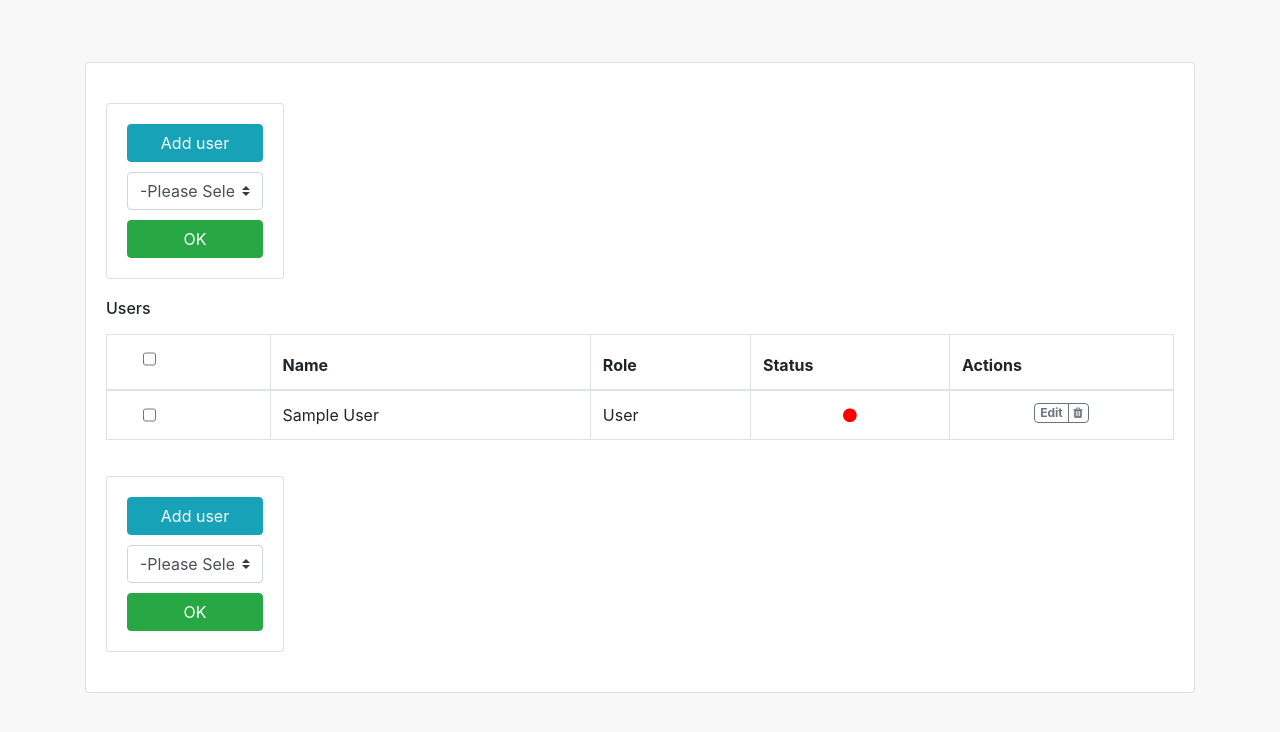
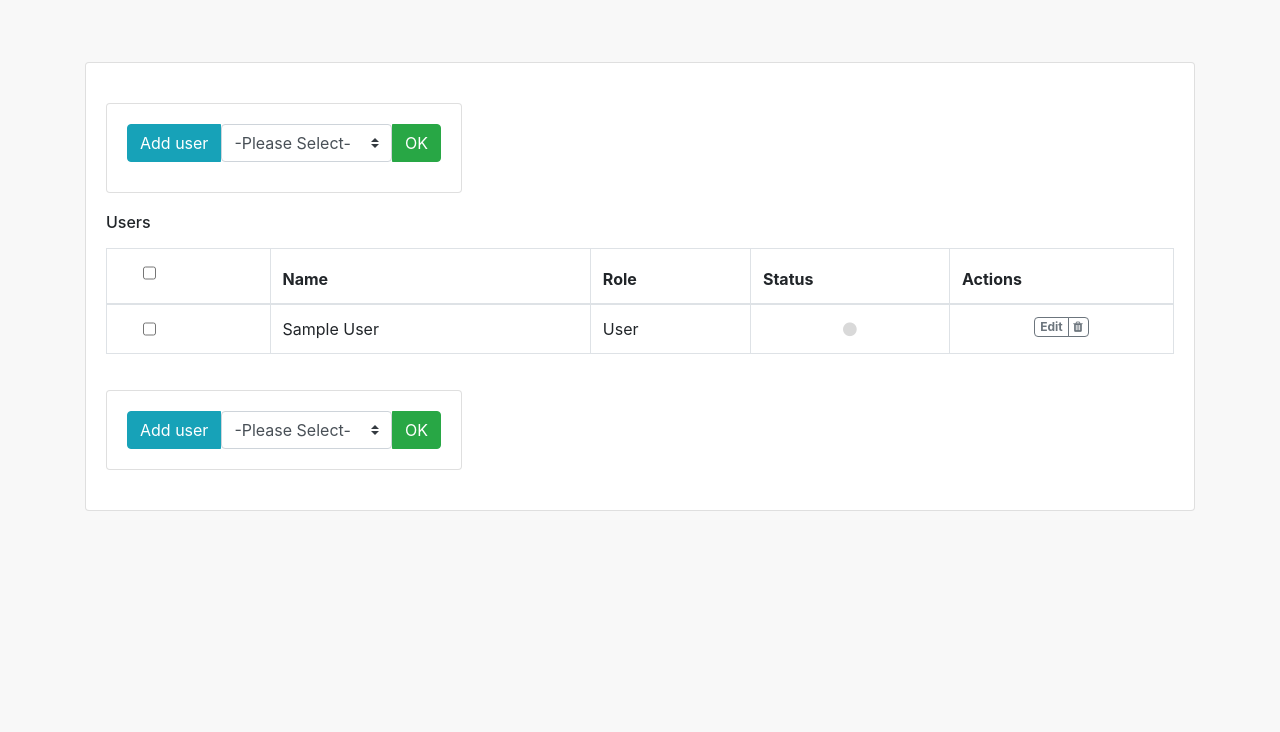
Before and after one commit to sergsmirno47/task3test, a PHP site: page / in a window 1280 px wide. Shown: the top 732 px of the page. Run offline with PHP 8.4, Linux system fonts and the light colour scheme; tables that the repository leaves empty or names only in its code hold one stand-in row (values such as "Sample post"); some libraries are stand-ins or nearby versions.

Commit message:
Add files via upload

```diff
--- a/index.php
+++ b/index.php
@@ -34,17 +34,19 @@ $arResult = $users -> ShowUsers();
             <div class="e-panel card">
               <div class="card-body">
 
-                <div class="card col-md-2 mt-100" style="margin: 20px 0; padding: 20px;">
+                <div class="card col-md-4 mt-100" style="margin: 20px 0; padding: 20px;">
+                    <div class="btn-group" role="group">
                         <button type="button" class="user-group-act-add btn btn-info" style="margin-bottom: 10px;" data-toggle="modal" data-target="#user-form-modal">Add user</button>
 
-                    <select name="user-group-act-select" class="custom-select mr-sm-2 user-group-act-select" style="margin-bottom: 10px;">
+                        <select name="user-group-act-select" class="custom-select mr-sm-2 user-group-act-select" style="margin-bottom: 10px; margin-right: 0 !important;">
                             <option selected > -Please Select- </option>
                             <option value="1" >Set active</option>
                             <option value="2" >Set not active</option>
                             <option value="3" >Delete</option>
                         </select>
 
-                    <button type="button" class="btn btn-success user-group-act-ok">OK</button>
+                        <button type="button" class="btn btn-success user-group-act-ok" style="margin-bottom: 10px;">OK</button>
+                    </div>
                 </div>
 
                 <div class="card-title">
@@ -100,10 +102,11 @@ $arResult = $users -> ShowUsers();
                   </div>
                 </div>
 
-                <div class="card col-md-2 mt-100" style="margin: 20px 0; padding: 20px;">
-                    <button type="button" class="user-group-act-add btn btn-info" style="margin-bottom: 10px;" data-toggle="modal" data-target="#user-form-modal">Add user</button>
+                <div class="card col-md-4 mt-100" style="margin: 20px 0; padding: 20px;">
+                    <div class="btn-group" role="group">
+                        <button type="button" class="user-group-act-add btn btn-info" data-toggle="modal" data-target="#user-form-modal">Add user</button>
 
-                    <select name="user-group-act-select" class="user-group-act-select custom-select mr-sm-2" style="margin-bottom: 10px;">
+                        <select name="user-group-act-select" class="user-group-act-select custom-select mr-sm-2" style="margin-right: 0 !important;">
                             <option selected > -Please Select- </option>
                             <option value="1" >Set active</option>
                             <option value="2" >Set not active</option>
@@ -111,6 +114,7 @@ $arResult = $users -> ShowUsers();
                         </select>
 
                         <button type="button" class="btn btn-success user-group-act-ok">OK</button>
+                    </div>
                 </div>
 
               </div>
--- a/js.js
+++ b/js.js
@@ -35,18 +35,36 @@ $(document).ready(function()
     });
 
     //зняття галочки із загального checkbox, якщо хоч один checkbox не позначений
-    $('input[type=checkbox].control-input').change(function() {
-        if(!$(this).prop('checked'))
+    $('input[type=checkbox].control-input').change(function()
+    {
+        if($(this).prop('checked'))
+        {
+
+            let checkedAll = true;
+            $('tbody input[type=checkbox].control-input').each(function()
+            {
+                if(!$(this).prop('checked'))
+                {
+                    checkedAll = false;
+                }
+            });
+
+            if(checkedAll)
+            {
+                $('#all-items').prop('checked', true);
+            }
+        }
+        else
         {
             $('#all-items').prop('checked', false);
         }
     });
 
-
     $('.user-group-act-add').click(function(){
         //очистка форми перед заповненням
         $('#user_info')[0].reset();
 
+        $('#UserModalLabel').empty().append('Add user');
         $('#user_id').val('');
         $('#user_act').val('add');
     });
@@ -101,8 +119,7 @@ $(document).ready(function()
                         data: data,
                         success: function(data)
                         {
-                            //$('#text').addClass('alert alert-info').append(data);
-                            $('#text').empty();
+                            $('#text').removeClass().empty();
                             const user_data = JSON.parse(data);
 
                             if(user_data.error == null || user_data.error == undefined)
@@ -180,7 +197,7 @@ function sentUserData()
 
             const user_data = JSON.parse(data);
 
-            $('#text').empty();
+            $('#text').removeClass().empty();
 
             if(user_data.error == null || user_data.error == undefined)
             {
@@ -284,6 +301,7 @@ function getUserData(id)
 
             if(user_data.error == null || user_data.error == undefined)
             {
+                $('#UserModalLabel').empty().append('Edit user');
                 fillUserData(user_data);
             }
             else
@@ -326,7 +344,7 @@ function myConfirm()
 
     if(myAction === 'del')
     {
-        //dellUser(userId);
+        dellUser(userId);
     }
 }
 
--- a/styles.css
+++ b/styles.css
@@ -6,5 +6,5 @@ body{
   color: green;
 }
 .not-active-circle {
-  color: red;
+  color: #d9d9d9;
 }
--- a/update.php
+++ b/update.php
@@ -7,6 +7,7 @@ $user = new CController();
 $params = array();
 parse_str($_POST['all_user_data'], $params);
 
+$params['first-name'] = trim($params['first-name']);
 if(empty($params['first-name']))
 {
     $response['error']['code'] = 2;
@@ -14,6 +15,7 @@ if(empty($params['first-name']))
     echo json_encode($response);
     die();
 }
+$params['last-name'] = trim($params['last-name']);
 if(empty($params['last-name']))
 {
     $response['error']['code'] = 2;
```
Also changed, not shown: del.php (line endings or trailing spaces), getUserData.php (line endings or trailing spaces), updUsersStts.php (line endings or trailing spaces). Lines whose indentation alone changed are shown as unchanged.
